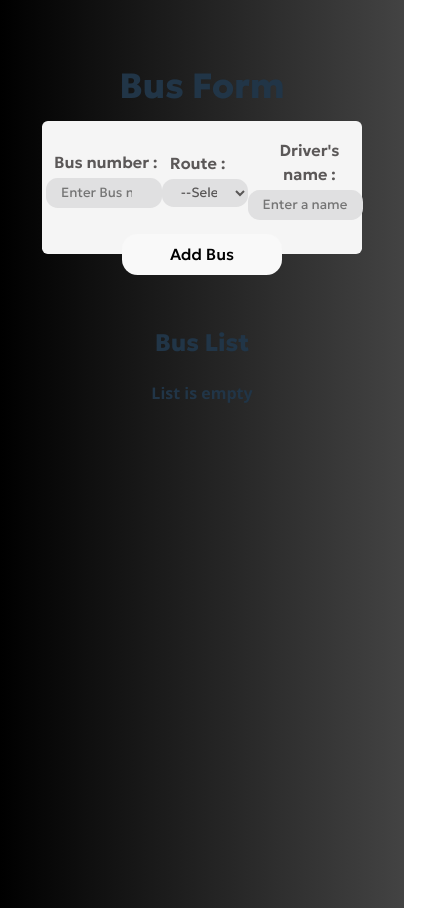
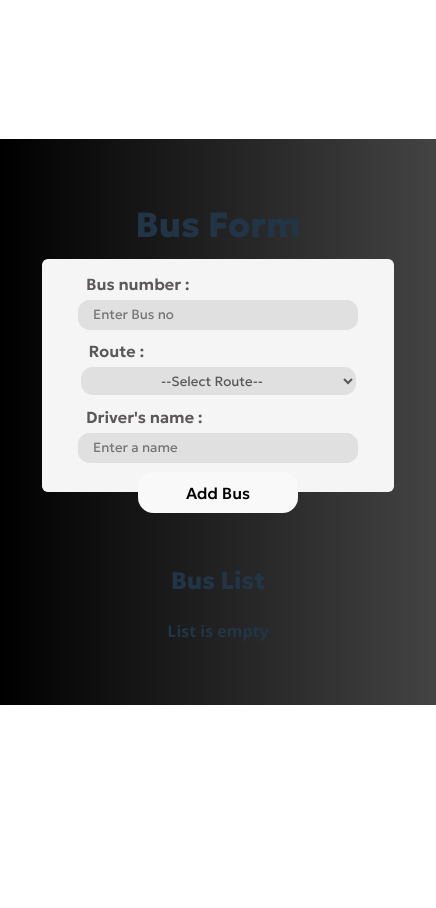
Before and after one commit to arghyadeep-b/Bus-form, a React (Vite) app: page / in a window 390 px wide. Shown: the whole page, 436 px wide, since content can reach past the window. After the commit the page ends 844 px from the top, so only its background shows below. Built offline with nearby package versions, Linux system fonts and the light colour scheme.

Commit message:
bus form made responsive

```diff
--- a/src/App.css
+++ b/src/App.css
@@ -1,7 +1,7 @@
 @import url('https://fonts.googleapis.com/css2?family=Geologica:wght@200;500&display=swap');
 #root {
   /* max-width: 1280px; */
-  height: 100vh;
+  /* height: 100vh; */
   width: 100vw;
   margin: 0 auto;
   padding: 2rem;
--- a/src/components/BusForm.css
+++ b/src/components/BusForm.css
@@ -75,3 +75,20 @@ label{
   justify-content: space-between;
 margin-top: 150px;
 }
+
+@media (max-width: 500px) {
+    .bus-form-container{
+        height: 200px;
+        flex-direction: column;
+        /* align-items: flex-start; */
+        padding-left: 20px;
+        padding-right: 20px;
+        overflow-x: hidden;
+    }
+    .bus-form-inputs{
+        width: 250px;
+    }
+    #route{
+        width: 275px;
+    }
+  }
```
